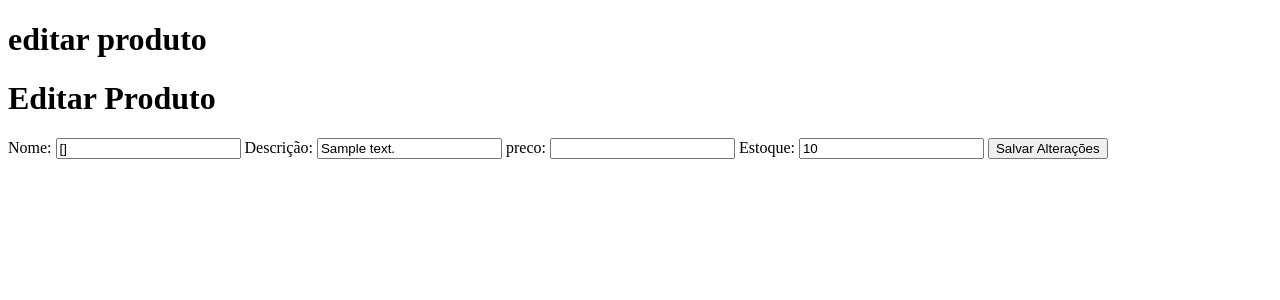
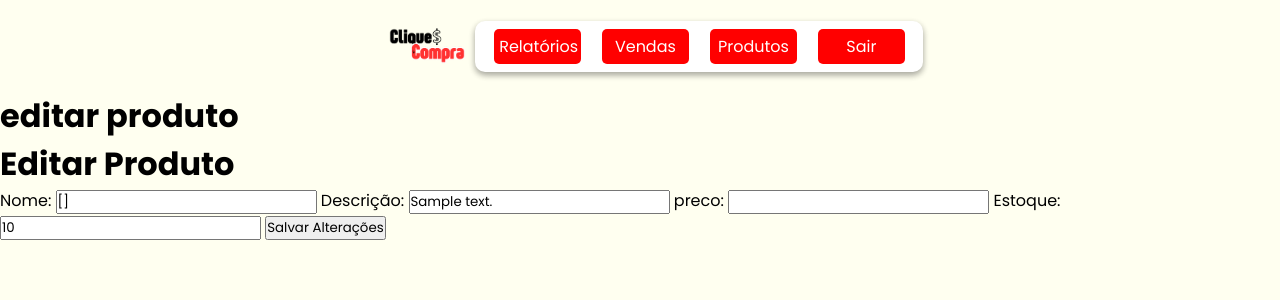
Before and after one commit to hiandro6/sistema_de_vendas, a Flask app: template templates/produtos/edit.html in a window 1280 px wide. Shown: the top 300 px of the page. Run offline with Flask 3, Linux system fonts and the light colour scheme; the template is opened without the code that fills it: most values are stand-ins (such as "Sample title", 1, 10 or a date in 2020).

Commit message:
pro-edit

```diff
--- a/static/style/model.css
+++ b/static/style/model.css
@@ -55,3 +55,11 @@ nav{
         }
     }
 }
+
+.links.cat{
+    width: 35%;
+
+    a{
+        width: 20%;
+    }
+}
--- a/templates/produtos/edit.html
+++ b/templates/produtos/edit.html
@@ -6,10 +6,19 @@
 
 {% block head_extras %}
 <!-- link pro arquivo css  -->
+<link rel="stylesheet" href="{{ url_for('static', filename='style/model.css') }}">
 {% endblock %}
 
 {% block content %}
-
+<nav>
+    <img src="../../static/assets/cliqueconta.png" alt="Logo do CliqueCompra">
+    <div class="links cat">
+        <a href="">Relatórios</a>
+        <a href="">Vendas</a>
+        <a href="">Produtos</a>
+        <a href="">Sair</a>
+    </div>
+</nav>
 <h1>editar produto</h1>
     <h1>Editar Produto</h1>
     <form action="{{ url_for('produtos.edit', pro_id=produto.pro_id) }}" method="POST">
```
Also changed, not shown: static/style/cat.css (+0 -8 lines), database/teste.db, static/style/edit.css (added).
